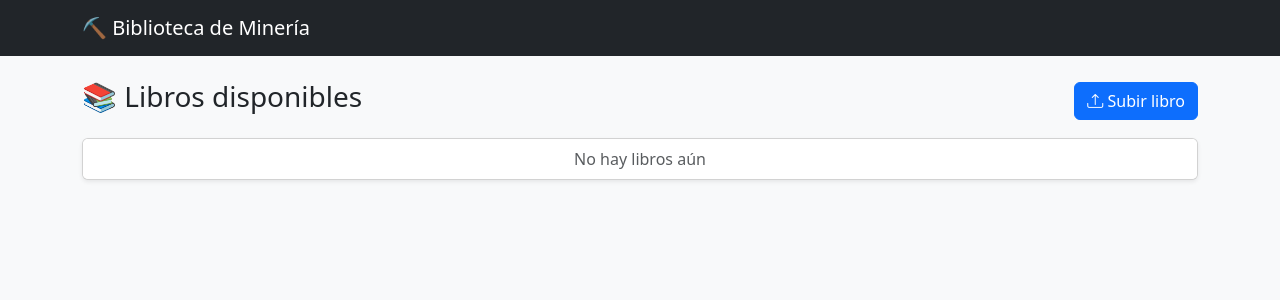
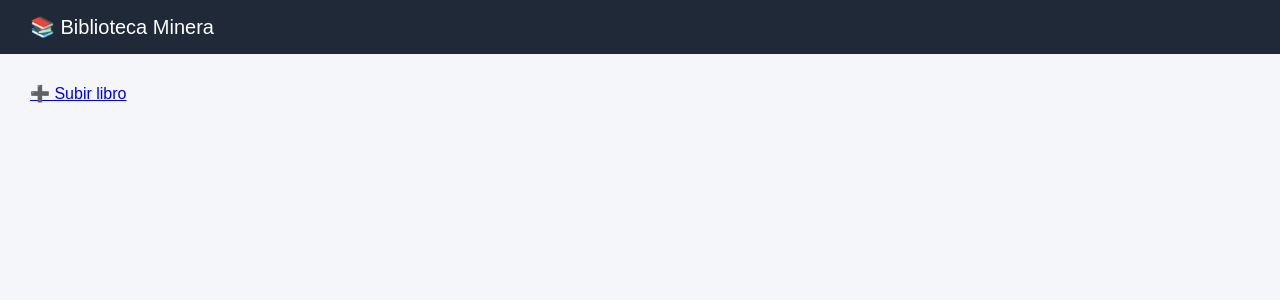
Before and after one commit to Eduardovictor1994/biblioteca_mineria, a Flask app: page / in a window 1280 px wide. Shown: the top 300 px of the page. Run offline with Flask 3, Linux system fonts and the light colour scheme.

Commit message:
Vista tipo biblioteca + eliminar libros

```diff
--- a/app.py
+++ b/app.py
@@ -5,7 +5,6 @@ app = Flask(__name__)
 
 UPLOAD_FOLDER = "uploads/libros"
 app.config["UPLOAD_FOLDER"] = UPLOAD_FOLDER
-
 os.makedirs(UPLOAD_FOLDER, exist_ok=True)
 
 @app.route("/")
@@ -16,15 +15,22 @@ def index():
 @app.route("/subir", methods=["GET", "POST"])
 def subir():
     if request.method == "POST":
-        archivo = request.files.get("libro")
+        archivo = request.files["libro"]
         if archivo and archivo.filename.endswith(".pdf"):
-            archivo.save(os.path.join(app.config["UPLOAD_FOLDER"], archivo.filename))
+            archivo.save(os.path.join(UPLOAD_FOLDER, archivo.filename))
             return redirect(url_for("index"))
     return render_template("subir.html")
 
 @app.route("/descargar/<nombre>")
 def descargar(nombre):
-    return send_from_directory(app.config["UPLOAD_FOLDER"], nombre, as_attachment=True)
+    return send_from_directory(UPLOAD_FOLDER, nombre, as_attachment=True)
 
-# ❌ NO uses app.run() en Render
-# Render usa Gunicorn
+@app.route("/eliminar/<nombre>")
+def eliminar(nombre):
+    ruta = os.path.join(UPLOAD_FOLDER, nombre)
+    if os.path.exists(ruta):
+        os.remove(ruta)
+    return redirect(url_for("index"))
+
+if __name__ == "__main__":
+    app.run(host="0.0.0.0", port=10000)
--- a/static/style.css
+++ b/static/style.css
@@ -1,16 +1,52 @@
 body {
-    font-family: Arial;
-    padding: 40px;
-    background: #f0f0f0;
+    font-family: Arial, sans-serif;
+    background: #f4f6f9;
+    margin: 0;
 }
 
-h1 {
-    color: #2c3e50;
+header {
+    background: #1f2937;
+    color: white;
+    padding: 15px 30px;
+    font-size: 20px;
 }
 
-li {
+.container {
+    padding: 30px;
+}
+
+.grid {
+    display: grid;
+    grid-template-columns: repeat(auto-fill, minmax(220px, 1fr));
+    gap: 20px;
+}
+
+.card {
     background: white;
-    margin: 8px;
-    padding: 10px;
+    border-radius: 10px;
+    padding: 15px;
+    box-shadow: 0 4px 8px rgba(0,0,0,0.1);
+    text-align: center;
+}
+
+.card h3 {
+    font-size: 15px;
+    word-break: break-word;
+}
+
+.card a {
+    display: block;
+    margin-top: 10px;
+    text-decoration: none;
+    padding: 8px;
     border-radius: 6px;
+    color: white;
 }
+
+.btn-download {
+    background: #2563eb;
+}
+
+.btn-delete {
+    background: #dc2626;
+}
--- a/templates/base.html
+++ b/templates/base.html
@@ -2,27 +2,15 @@
 <html lang="es">
 <head>
     <meta charset="UTF-8">
-    <title>Biblioteca de Minería</title>
+    <title>Biblioteca Minería</title>
+    <link rel="stylesheet" href="{{ url_for('static', filename='style.css') }}">
+</head>
+<body>
 
-    <!-- Bootstrap -->
-    <link href="https://cdn.jsdelivr.net/npm/bootstrap@5.3.3/dist/css/bootstrap.min.css" rel="stylesheet">
-
-    <!-- Iconos -->
-    <link href="https://cdn.jsdelivr.net/npm/bootstrap-icons@1.11.3/font/bootstrap-icons.css" rel="stylesheet">
-</head>
-
-<body class="bg-light">
-
-<nav class="navbar navbar-dark bg-dark mb-4">
-    <div class="container">
-        <span class="navbar-brand">
-            ⛏️ Biblioteca de Minería
-        </span>
-    </div>
-</nav>
+<header>📚 Biblioteca Minera</header>
 
 <div class="container">
-    {% block content %}{% endblock %}
+    {% block contenido %}{% endblock %}
 </div>
 
 </body>
--- a/templates/index.html
+++ b/templates/index.html
@@ -1,32 +1,22 @@
 {% extends "base.html" %}
 
-{% block content %}
+{% block contenido %}
+<a href="{{ url_for('subir') }}">➕ Subir libro</a>
 
-<div class="d-flex justify-content-between align-items-center mb-3">
-    <h3>📚 Libros disponibles</h3>
-    <a href="{{ url_for('subir') }}" class="btn btn-primary">
-        <i class="bi bi-upload"></i> Subir libro
-    </a>
+<div class="grid">
+    {% for libro in libros %}
+    <div class="card">
+        <h3>{{ libro }}</h3>
+
+        <a class="btn-download" href="{{ url_for('descargar', nombre=libro) }}">
+            📥 Descargar
+        </a>
+
+        <a class="btn-delete" href="{{ url_for('eliminar', nombre=libro) }}"
+           onclick="return confirm('¿Eliminar este archivo?')">
+            🗑️ Eliminar
+        </a>
+    </div>
+    {% endfor %}
 </div>
-
-<div class="card shadow-sm">
-    <ul class="list-group list-group-flush">
-        {% for libro in libros %}
-        <li class="list-group-item d-flex justify-content-between align-items-center">
-            <span>
-                <i class="bi bi-file-earmark-pdf text-danger"></i>
-                {{ libro }}
-            </span>
-            <a href="{{ url_for('descargar', nombre=libro) }}" class="btn btn-sm btn-success">
-                <i class="bi bi-download"></i> Descargar
-            </a>
-        </li>
-        {% else %}
-        <li class="list-group-item text-center text-muted">
-            No hay libros aún
-        </li>
-        {% endfor %}
-    </ul>
-</div>
-
 {% endblock %}
```
Also changed, not shown: templates/subir.html (+9 -19 lines), 3 other files.
